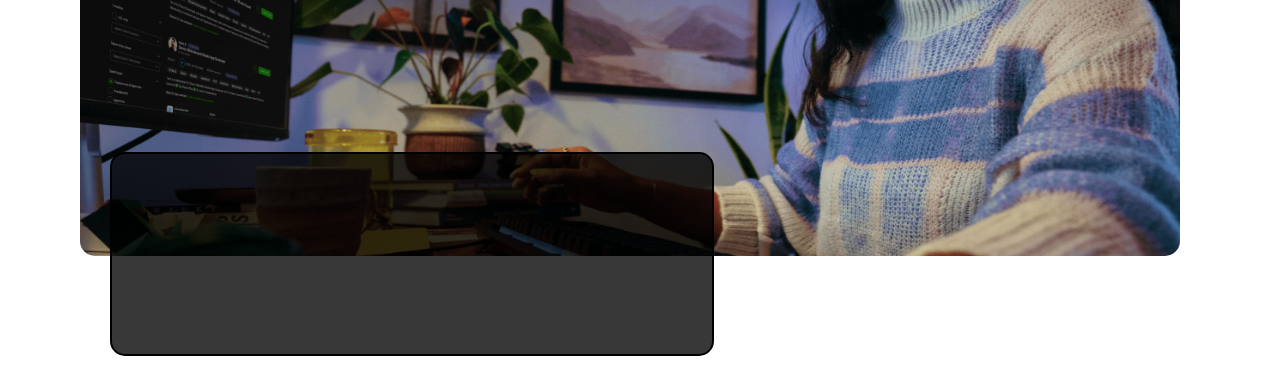
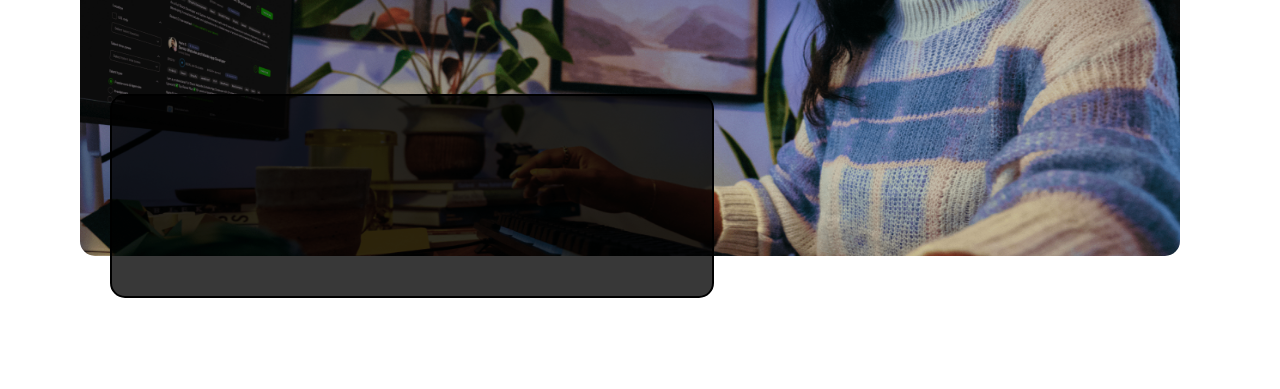
Before and after one commit to manis786/Upwork, a plain HTML site: page index.html in a window 1280 px wide. Shown: the part 374-763 px from the top of the page. Drawn offline with Linux system fonts and the light colour scheme; a web font is replaced by a local one.

Commit message:
second commit

```diff
--- a/Style.css
+++ b/Style.css
@@ -115,7 +115,7 @@ h1 {
     position: absolute;
     background-color: rgba(0, 0, 0, 0.781);
     margin-left: 30px;
-    bottom: 70px;
+    bottom: 128px;
 }
 #Box2 {
     color: black;
```
Also changed, not shown: 1 other file.
